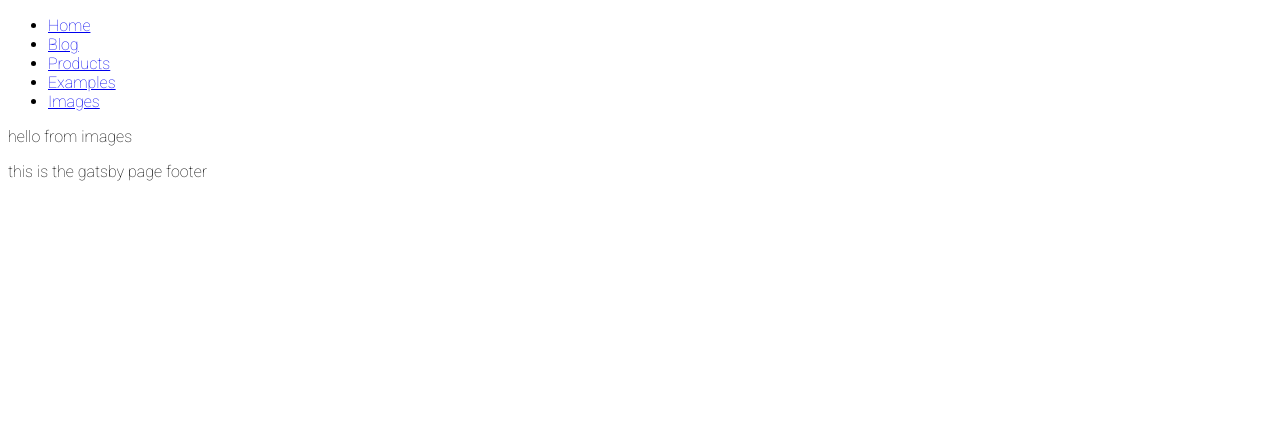
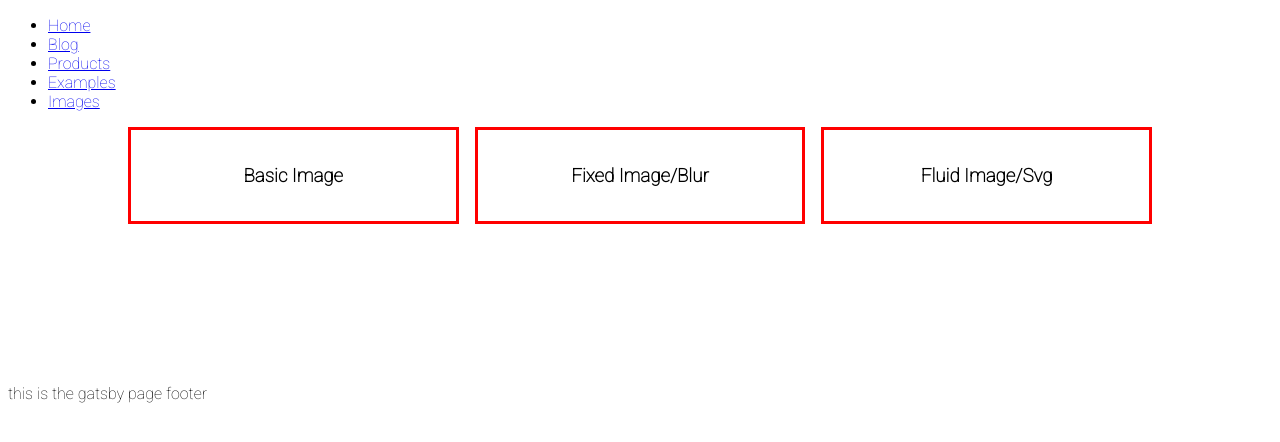
Before and after one commit to hankeliu2015/gatsby-tutorial, a Gatsby site: page /images in a window 1280 px wide. Built offline with nearby package versions, Linux system fonts and the light colour scheme; Gatsby itself is replaced by a stand-in of ours.

Commit message:
set up styles for images component

```diff
--- a/src/components/layout.css
+++ b/src/components/layout.css
@@ -8,3 +8,23 @@ h1 {
   color: blue;
   text-transform: capitalize;
 }
+
+.images {
+  text-align: center;
+  text-transform: capitalize;;
+  width: 80vw;
+  margin: 0 auto 10rem auto;
+}
+
+.single-image {
+  border: 3px solid red;
+  padding: 1rem 0;
+}
+
+@media screen and (min-width: 992px) {
+  .images {
+    display: grid;
+    grid-template-columns: 1fr 1fr 1fr;
+    column-gap: 1rem;
+  }
+}
--- a/src/examples/images.js
+++ b/src/examples/images.js
@@ -1,8 +1,21 @@
 import React from 'react';
+import { graphql, useStaticQuery } from 'gatsby';
+import img from "../images/image1.jpg";
+import Image from "gatsby-image";
 
 const images = () => {
   return (
-    <div> hello from images</div>
+    <section className="images">
+      <article className="single-image">
+        <h3>basic image</h3>
+      </article>
+      <article className="single-image">
+        <h3>fixed image/blur</h3>
+      </article>
+      <article className="single-image">
+        <h3>fluid image/svg</h3>
+      </article>
+    </section>
   )
 };
 
```
